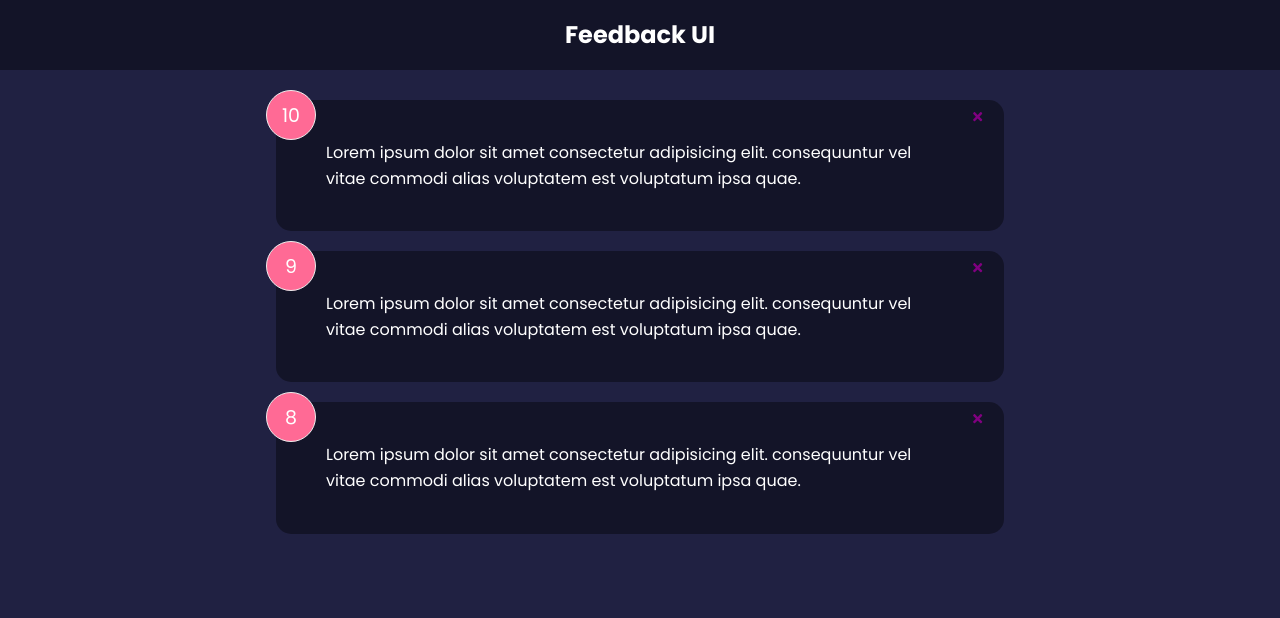
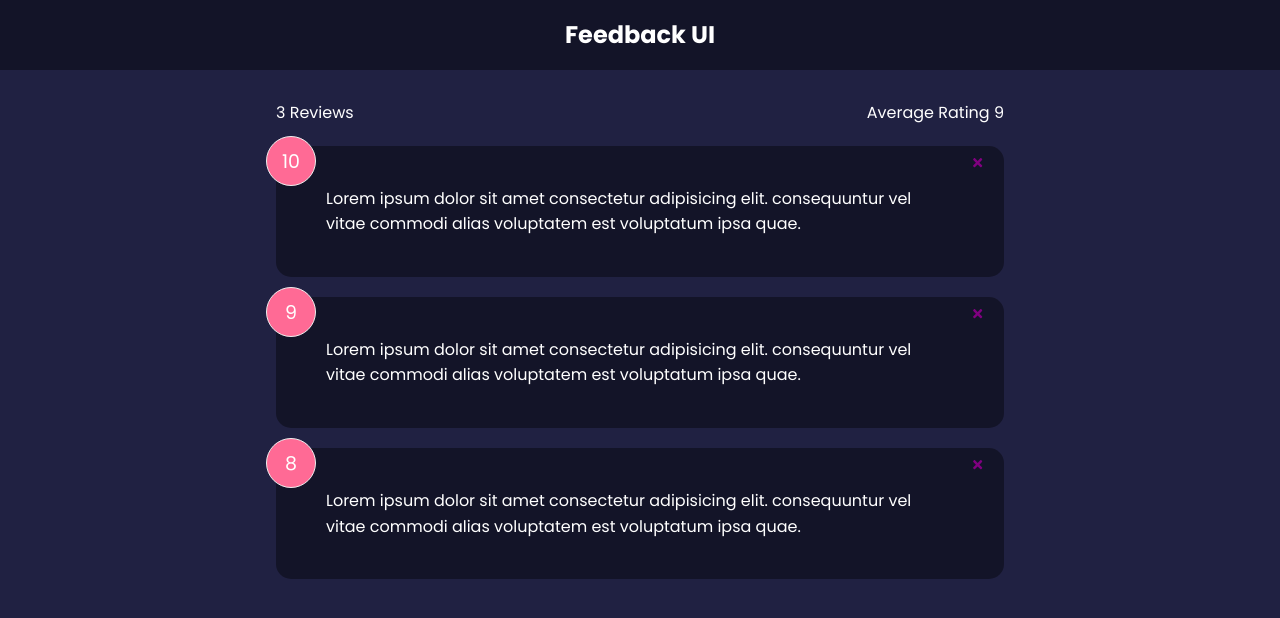
Before and after one commit to Hlakaza/feedback-app, a React (Create React App) app: page / in a window 1280 px wide. Shown: the top 618 px of the page. Built offline with nearby package versions, Linux system fonts and the light colour scheme.

Commit message:
feat(stats): added feedback stats component

```diff
--- a/src/App.js
+++ b/src/App.js
@@ -1,22 +1,33 @@
+import { useState } from "react";
+import "./App.css";
+import FeedbackList from "./components/FeedbackList";
+import FeedbackStats from "./components/FeedbackStats";
+import Header from "./components/Header";
+import FeedbackData from "./data/FeedBackData";
 
-import {useState} from "react";
-import './App.css';
-import FeedBackList from './components/FeedBackList';
-import Header from './components/Header';
-import FeedbackData from './data/FeedBackData';
+function App({ handleFeedback }) {
+  const [feedback, setFeedback] = useState(FeedbackData);
 
-function App() {
-
-  const [feedback, setFeedback] = useState(FeedbackData);
+  const deleteFeedback = (id) => {
+    console.log("APP", id);
+    if (window.confirm("Are you sure you want to delete feedback")) {
+       setFeedback(feedback.filter(item => item.id !== id));
+    }
+  };
 
   return (
     <>
-     <Header></Header>
-     <div className='container'>
-       <FeedBackList feedback={feedback}></FeedBackList>
-     </div>
+      <Header></Header>
+      <div className="container">
+        <FeedbackStats feedback={feedback}></FeedbackStats>
+        <FeedbackList
+          handleFeeedback={deleteFeedback}
+          feedback={feedback}
+        ></FeedbackList>
+      </div>
     </>
   );
+
 }
 
 export default App;
--- /dev/null
+++ b/src/components/FeedbackStats.jsx
@@ -0,0 +1,27 @@
+import React from 'react'
+import PropTypes from 'prop-types';
+function FeedbackStats({feedback}) {
+
+  const avarage = feedback.reduce((acc, curr) =>  {
+    return acc + curr.rating
+  }, 0) / feedback.length;
+
+  avarage.toFixed(1);
+
+  return (
+    <div className='feedback-stats'>
+      <div className='reviews'>
+        {feedback.length} Reviews
+      </div>
+      <div className='avarage-reviews'>
+        Average Rating {isNaN(avarage) ? 0 : avarage}
+      </div>
+    </div>
+  )
+}
+
+FeedbackStats.propTypes = {
+  feedback: PropTypes.array.isRequired
+}
+
+export default FeedbackStats
```
